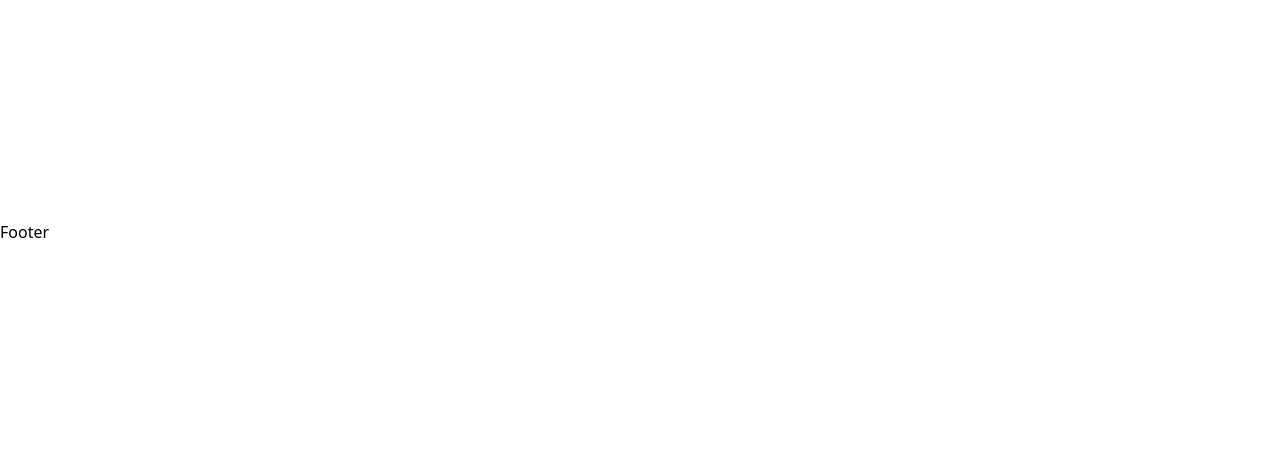
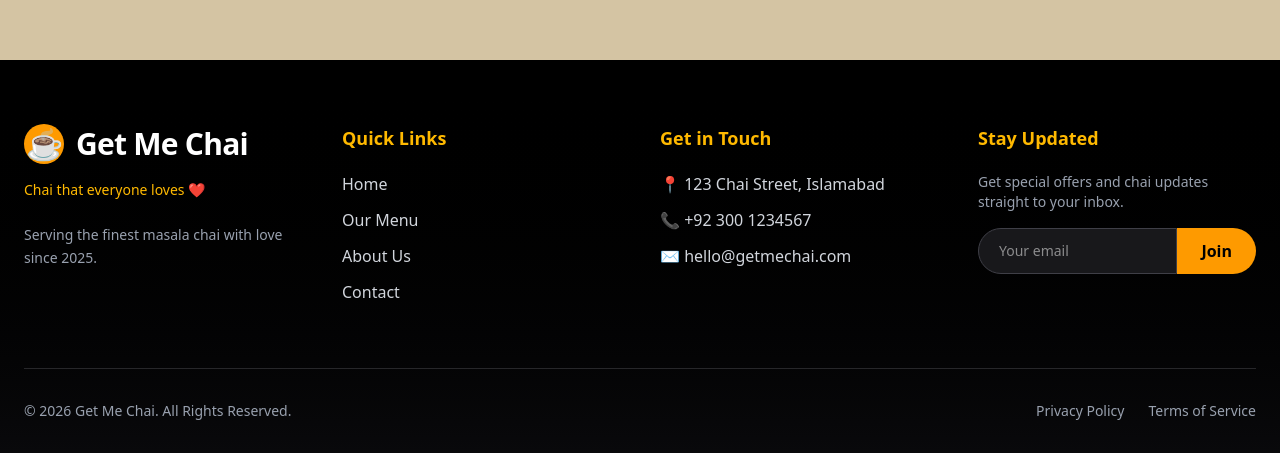
Before and after one commit to Usman8-dev/Next-js-Project-Get-Me-Chai-, a Next.js app: page / in a window 1280 px wide. Shown: the part 668-1121 px from the top of the page. Before the commit the page ends 912 px from the top, so only its background shows below. Built offline with nearby package versions, Linux system fonts and the light colour scheme.

Commit message:
footer added

```diff
--- a/app/components/Footer.js
+++ b/app/components/Footer.js
@@ -1,7 +1,90 @@
-import React from 'react'
+import React from 'react';
 
 export default function Footer() {
   return (
-    <div>Footer</div>
-  )
+    <footer className="bg-gradient-to-b from-black to-zinc-950 text-white pt-16 pb-8">
+      <div className="max-w-7xl mx-auto px-6">
+        <div className="grid grid-cols-1 md:grid-cols-4 gap-10">
+
+          {/* Brand Column */}
+          <div className="md:col-span-1">
+            <div className="flex items-center gap-3 mb-4">
+              <div className="w-10 h-10 bg-amber-500 rounded-full flex items-center justify-center text-3xl">
+                ☕
+              </div>
+              <h2 className="font-bold text-3xl tracking-tight">Get Me Chai</h2>
+            </div>
+            <p className="text-amber-400 text-sm mb-6">
+              Chai that everyone loves ❤️
+            </p>
+            <p className="text-gray-400 text-sm leading-relaxed">
+              Serving the finest masala chai with love since 2025.
+            </p>
+          </div>
+
+          {/* Quick Links */}
+          <div>
+            <h3 className="font-semibold text-lg mb-5 text-amber-400">Quick Links</h3>
+            <ul className="space-y-3 text-gray-300">
+              <li><a href="#" className="hover:text-amber-400 transition-colors">Home</a></li>
+              <li><a href="#" className="hover:text-amber-400 transition-colors">Our Menu</a></li>
+              <li><a href="#" className="hover:text-amber-400 transition-colors">About Us</a></li>
+              <li><a href="#" className="hover:text-amber-400 transition-colors">Contact</a></li>
+            </ul>
+          </div>
+
+          {/* Contact Info */}
+          <div>
+            <h3 className="font-semibold text-lg mb-5 text-amber-400">Get in Touch</h3>
+            <ul className="space-y-3 text-gray-300">
+              <li>📍 123 Chai Street, Islamabad</li>
+              <li>📞 +92 300 1234567</li>
+              <li>✉️ hello@getmechai.com</li>
+            </ul>
+          </div>
+
+          {/* Newsletter */}
+          <div>
+            <h3 className="font-semibold text-lg mb-5 text-amber-400">Stay Updated</h3>
+            <p className="text-sm text-gray-400 mb-4">
+              Get special offers and chai updates straight to your inbox.
+            </p>
+            <div className="flex">
+              <input
+                type="email"
+                placeholder="Your email"
+                className="bg-zinc-900 border border-zinc-700 rounded-l-full px-5 py-3 text-sm focus:outline-none focus:border-amber-500 w-full"
+              />
+              <button className="bg-amber-500 hover:bg-amber-600 text-black font-semibold px-6 rounded-r-full transition-all">
+                Join
+              </button>
+            </div>
+          </div>
+
+        </div>
+
+        {/* Bottom Bar */}
+        <div className="mt-16 pt-8 border-t border-zinc-800 flex flex-col md:flex-row justify-between items-center gap-4 text-sm text-gray-400">
+          <p>© 2026 Get Me Chai. All Rights Reserved.</p>
+
+          <div className="flex gap-6">
+            <a href="#" className="hover:text-amber-400 transition-colors">Privacy Policy</a>
+            <a href="#" className="hover:text-amber-400 transition-colors">Terms of Service</a>
+          </div>
+
+        </div>
+      </div>
+    </footer>
+  );
 }
+
+// import React from 'react'
+
+// export default function Footer() {
+//   return (
+//     <footer className='bg-black text-white flex justify-center p-5'>
+//         <p>Copyright &copy; All Rights Reserve!</p>
+
+//     </footer>
+//   )
+// }
--- a/app/layout.js
+++ b/app/layout.js
@@ -26,7 +26,7 @@ export default function RootLayout({ children }) {
     >
       <body className="min-h-full flex flex-col">
         <Navbar />
-        <div className="min-h-screen">{children}</div>
+        <div className="min-h-[80vh] bg-[#d4c4a3]">{children}</div>
         <Footer />
       </body>
     </html>
```
